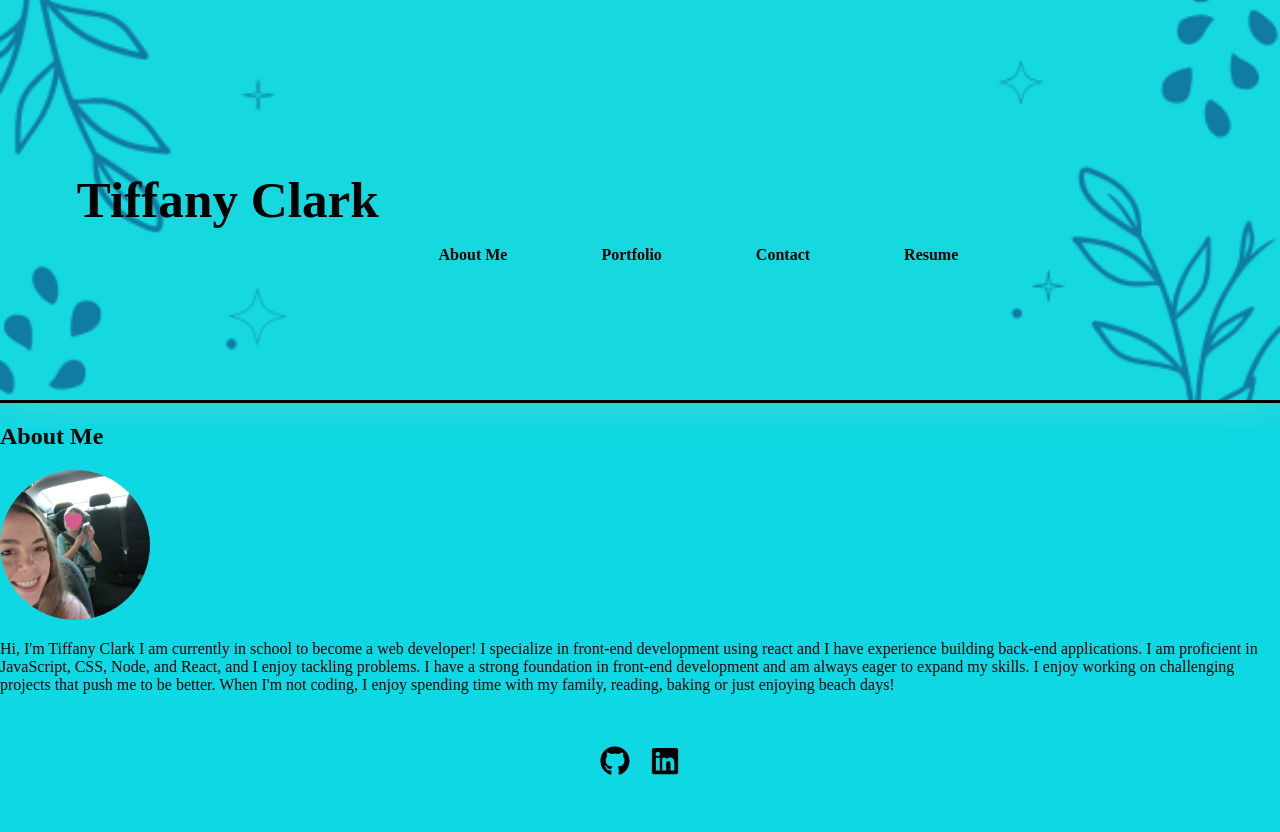
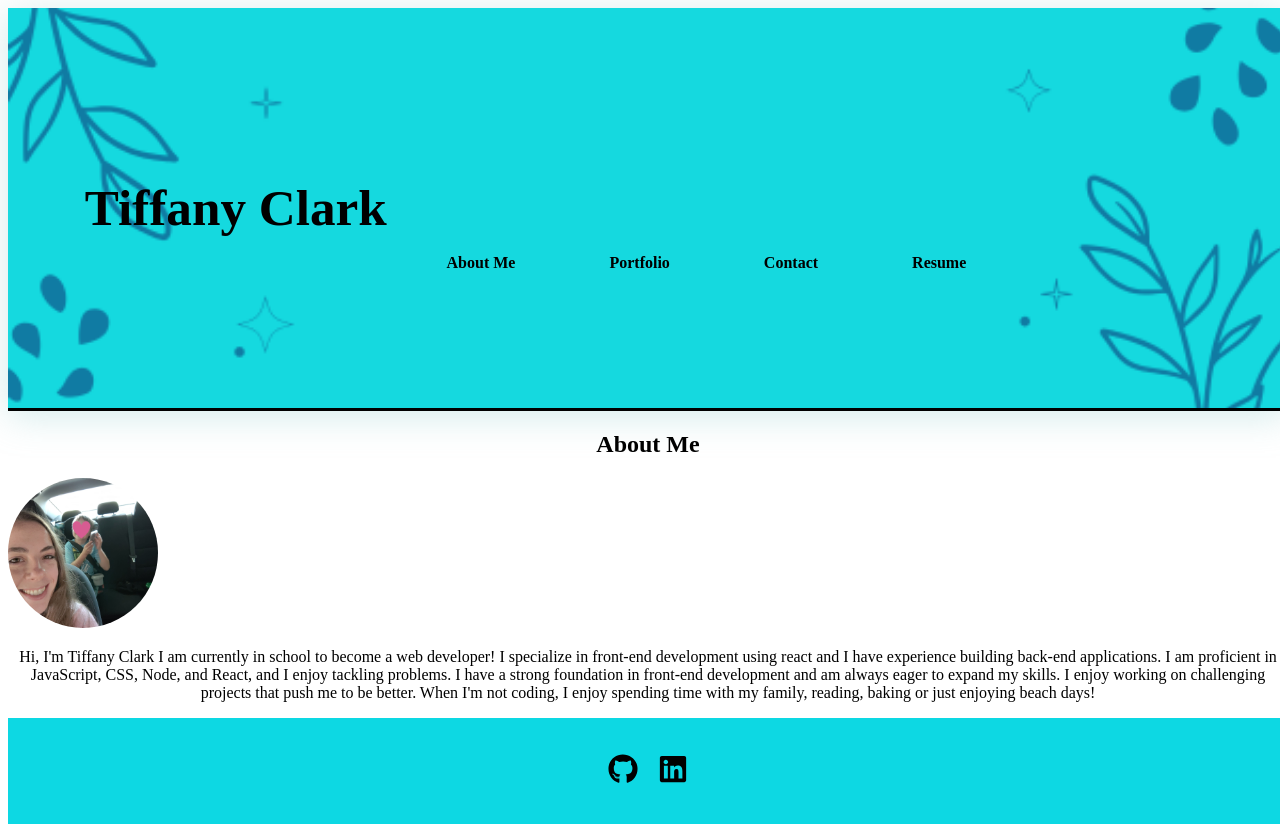
Before and after one commit to TiffanyMClark/Portfolio, a React (Vite) app: page / in a window 1280 px wide. Built offline with nearby package versions, Linux system fonts and the light colour scheme.

Commit message:
updated colors

```diff
--- a/src/assets/style/index.css
+++ b/src/assets/style/index.css
@@ -195,8 +195,12 @@ footer a:hover {
   object-fit: cover;
 }
 body {
-  background-color: hsl(183, 89%, 47%);
-  margin: 0;
+  background-color: #ffffff;
+  text-align: center;
+  display: flex;
+  justify-content: center;
+  align-items: center;
+  width: 100%;
 }
 
 .portfolio-buttons {
```
